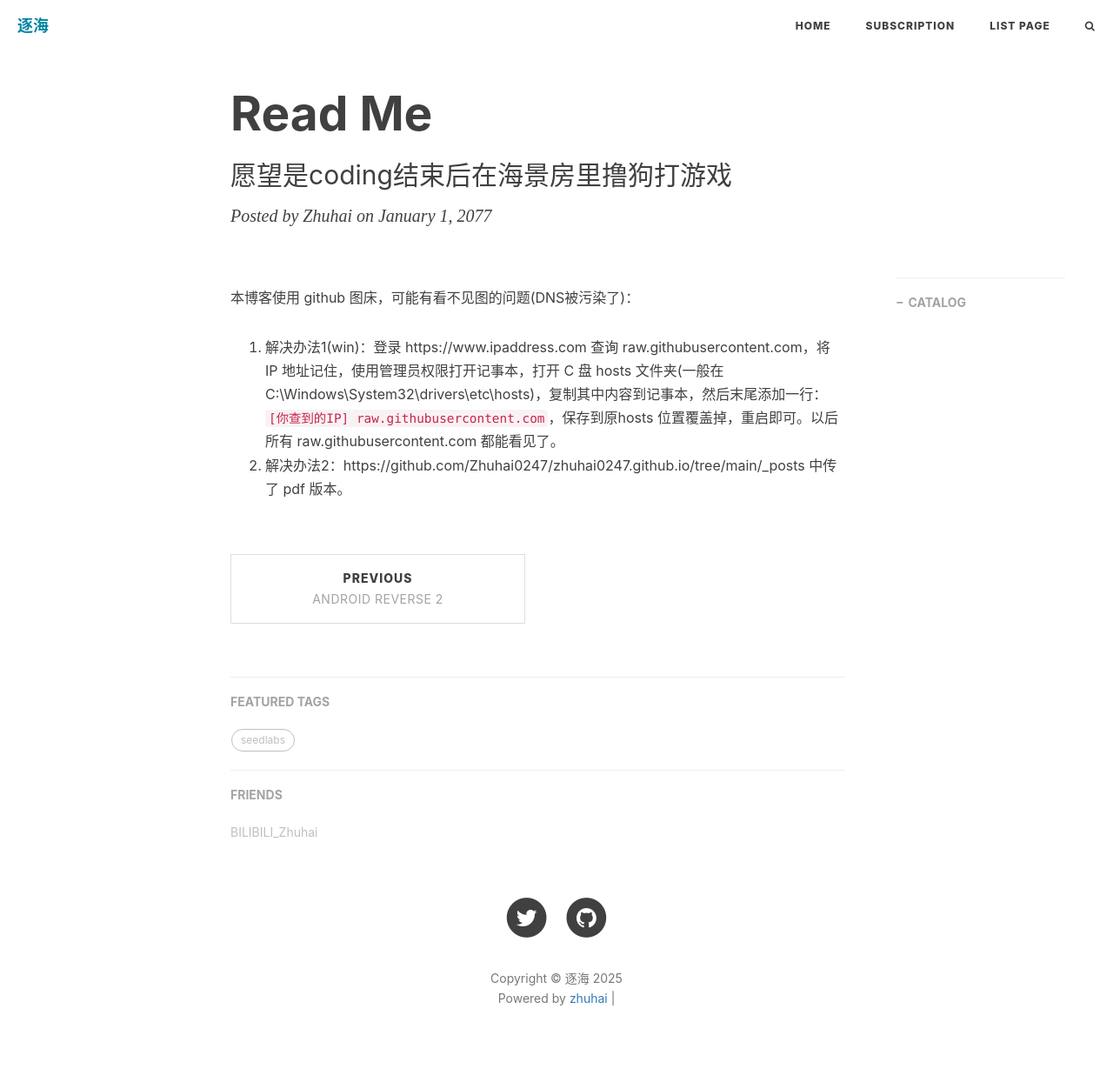
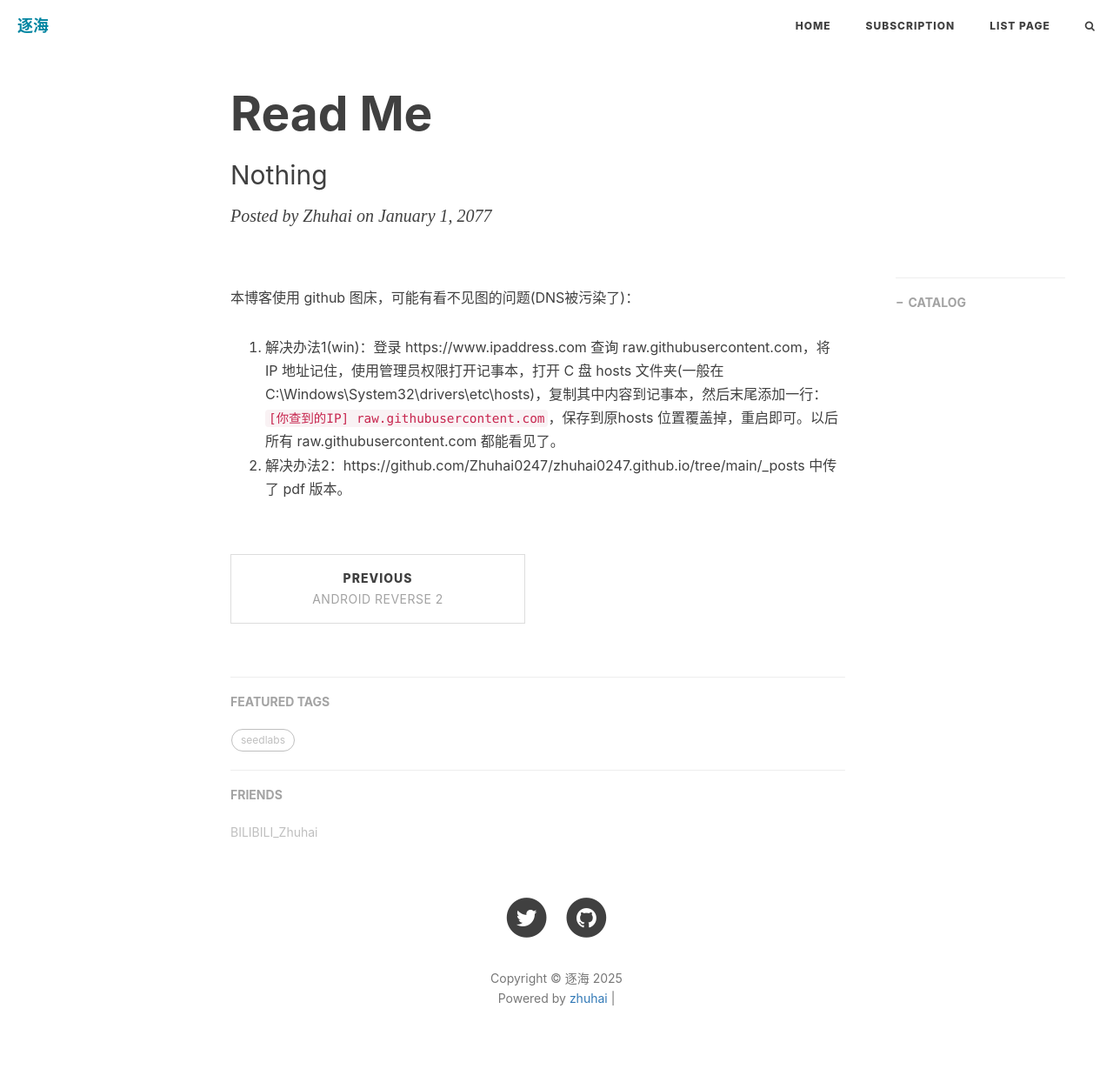
Before and after one commit to Zhuhai0247/zhuhai0247.github.io, a Jekyll site: the page built from _posts/2077-01-01-Read-Me.md, in a window 1280 px wide. Shown: the whole page at 87% size. Built offline with Jekyll 4.4.1, drawn with Linux system fonts in a browser that asks for light colours; nearby versions of some CDN libraries; comment, search, counter and statistics services are not loaded.

Commit message:
Update 2077-01-01-Read-Me.md

```diff
--- a/_posts/2077-01-01-Read-Me.md
+++ b/_posts/2077-01-01-Read-Me.md
@@ -1,6 +1,6 @@
 ---
 title: "Read Me"
-subtitle: "愿望是coding结束后在海景房里撸狗打游戏"
+subtitle: "Nothing"
 layout: post
 author: "Zhuhai"
 header-style: text
```
